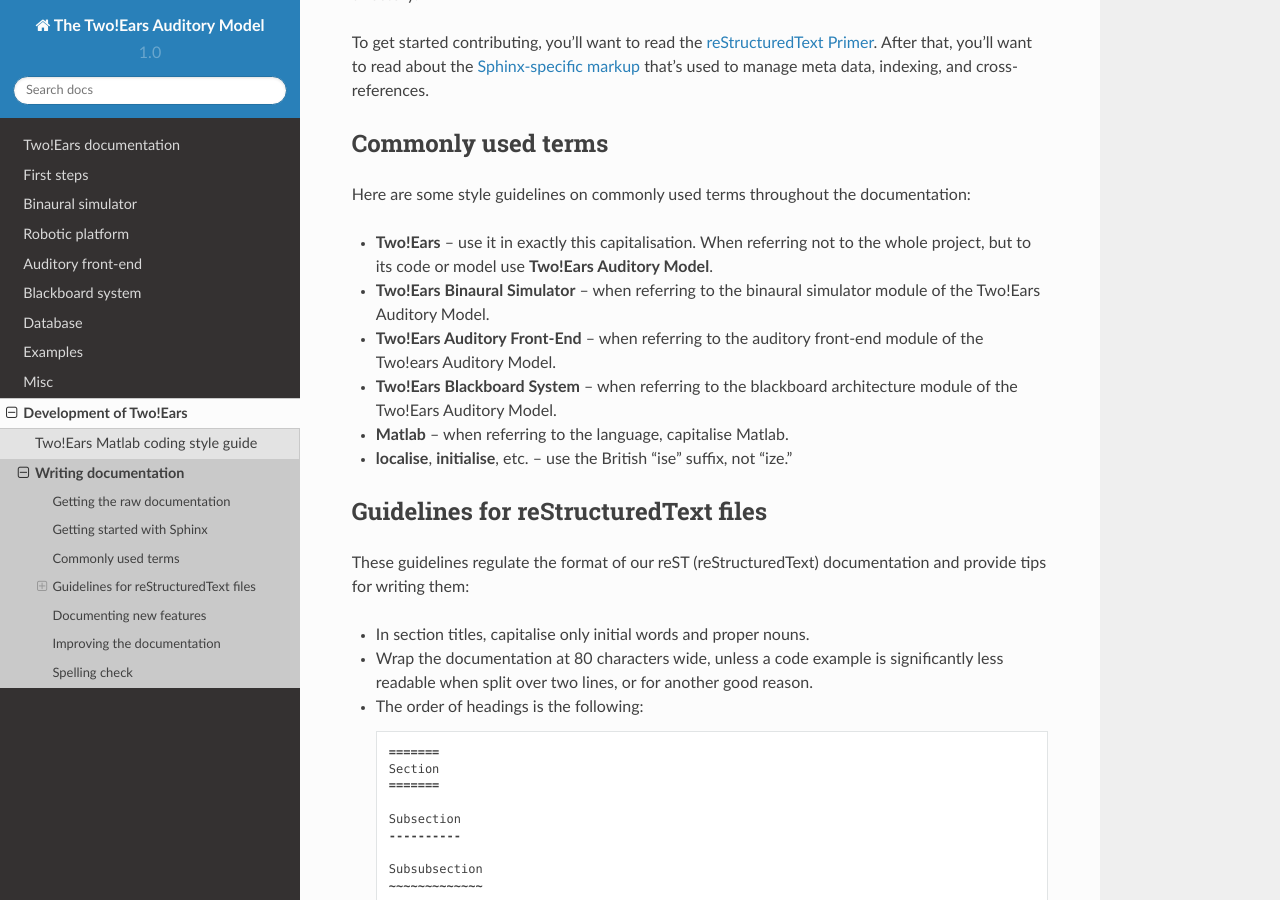
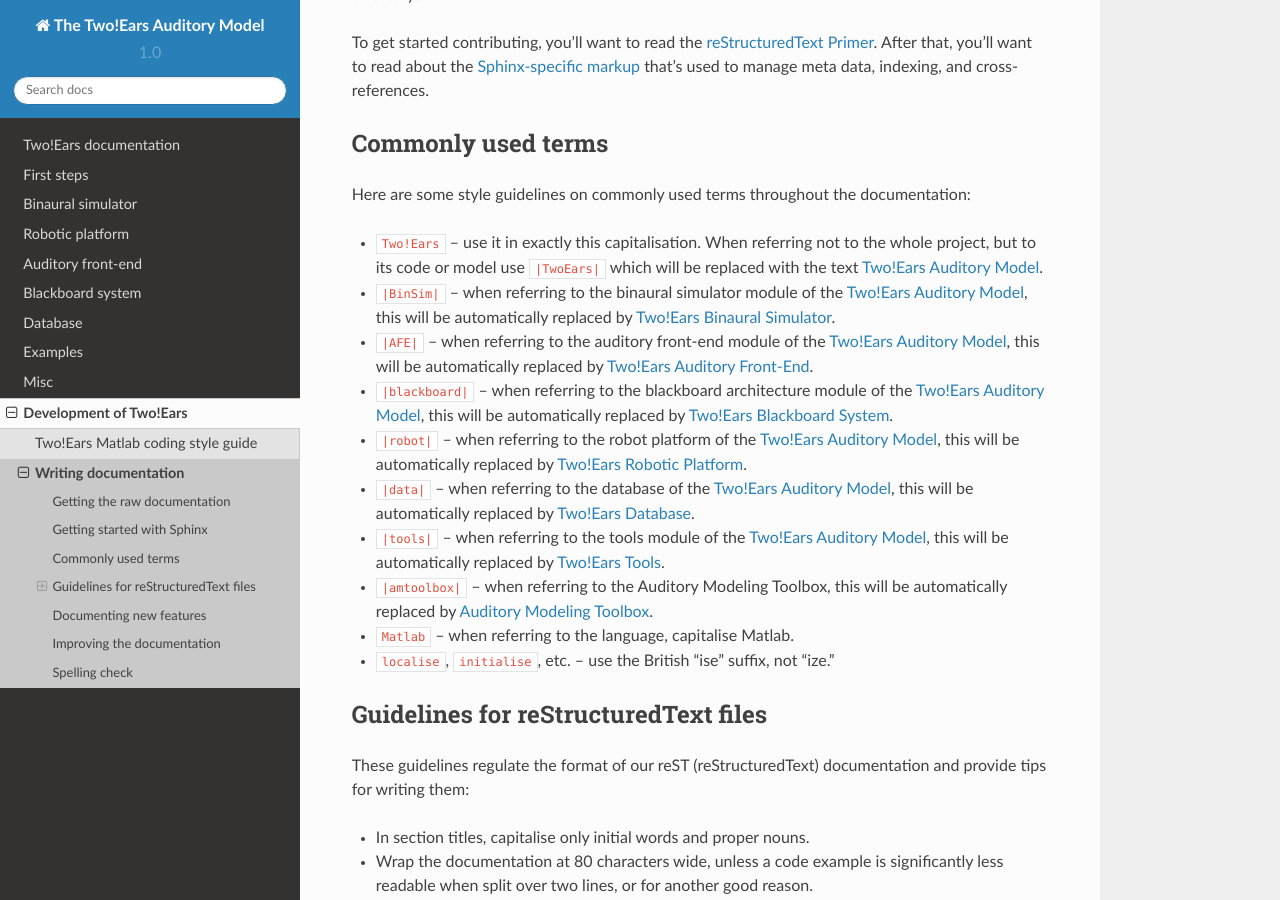
Before and after one commit to TWOEARS/documentation, a Sphinx documentation site: the page built from doc/dev/writing-documentation.txt, in a window 1280 px wide and 900 px high, scrolled down 1196 px. Built offline with Sphinx 7.4.7 and the Read the Docs theme 2.0.0, drawn with Linux system fonts in a browser that asks for light colours.

Commit message:
Update names in doc writing

```diff
--- a/doc/dev/writing-documentation.txt
+++ b/doc/dev/writing-documentation.txt
@@ -68,21 +68,35 @@
 Here are some style guidelines on commonly used terms throughout the
 documentation:
 
-* **Two!Ears** -- use it in exactly this capitalisation. When referring not to
-  the whole project, but to its code or model use **Two!Ears Auditory Model**.
+* ``Two!Ears`` -- use it in exactly this capitalisation. When referring not to
+  the whole project, but to its code or model use ``|TwoEars|`` which will be
+  replaced with the text |TwoEars|.
 
-* **Two!Ears Binaural Simulator** -- when referring to the binaural simulator
-  module of the Two!Ears Auditory Model.
+* ``|BinSim|`` -- when referring to the binaural simulator
+  module of the |TwoEars|, this will be automatically replaced by |BinSim|.
 
-* **Two!Ears Auditory Front-End** -- when referring to the auditory front-end
-  module of the Two!ears Auditory Model.
+* ``|AFE|`` -- when referring to the auditory front-end
+  module of the |TwoEars|, this will be automatically replaced by |AFE|.
 
-* **Two!Ears Blackboard System** -- when referring to the blackboard
-  architecture module of the Two!Ears Auditory Model.
+* ``|blackboard|`` -- when referring to the blackboard
+  architecture module of the |TwoEars|, this will be automatically replaced by
+  |blackboard|.
 
-* **Matlab** -- when referring to the language, capitalise Matlab.
+* ``|robot|`` -- when referring to the robot platform of the |TwoEars|, this
+  will be automatically replaced by |robot|.
 
-* **localise**, **initialise**, etc. -- use the British "ise" suffix, not "ize."
+* ``|data|`` -- when referring to the database of the |TwoEars|, this will be
+  automatically replaced by |data|.
+
+* ``|tools|`` -- when referring to the tools module of the |TwoEars|, this will
+  be automatically replaced by |tools|.
+
+* ``|amtoolbox|`` -- when referring to the Auditory Modeling Toolbox, this will
+  be automatically replaced by |amtoolbox|.
+
+* ``Matlab`` -- when referring to the language, capitalise Matlab.
+
+* ``localise``, ``initialise``, etc. -- use the British "ise" suffix, not "ize."
 
 Guidelines for reStructuredText files
 -------------------------------------
```
